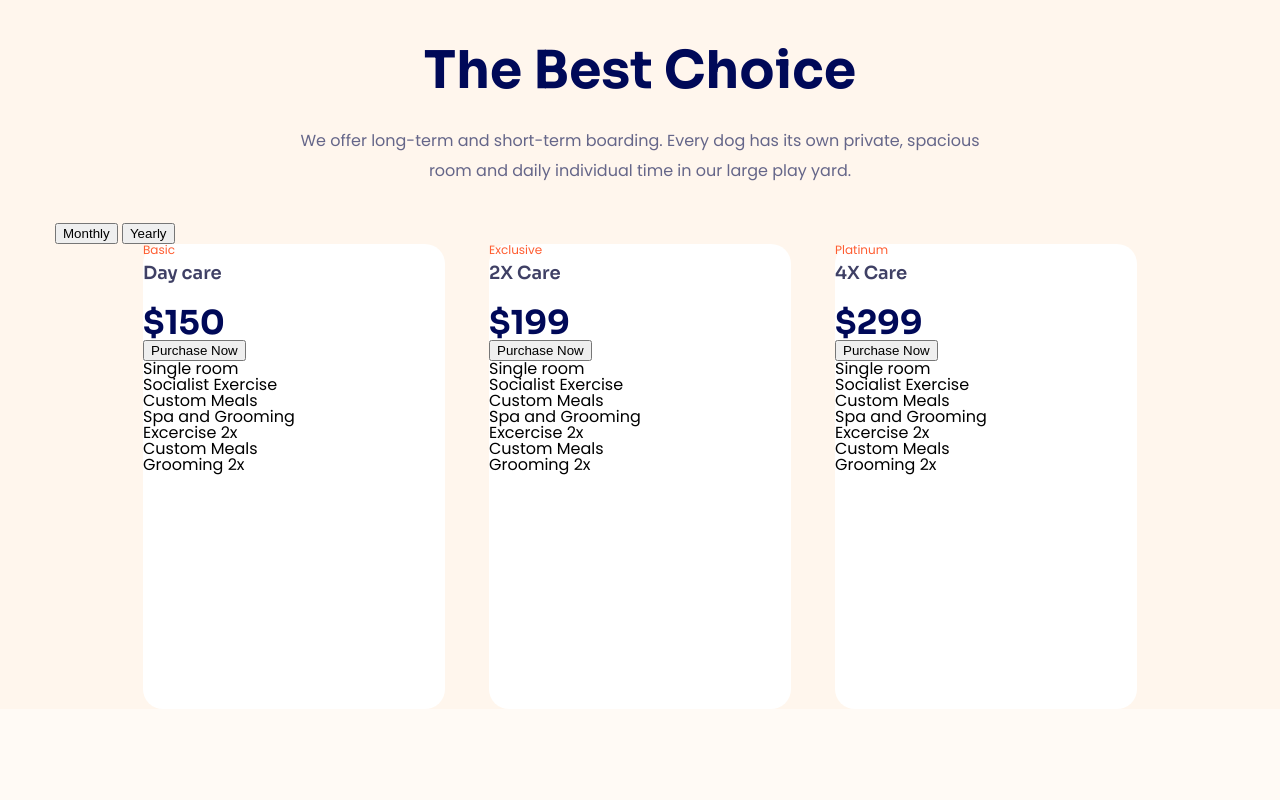
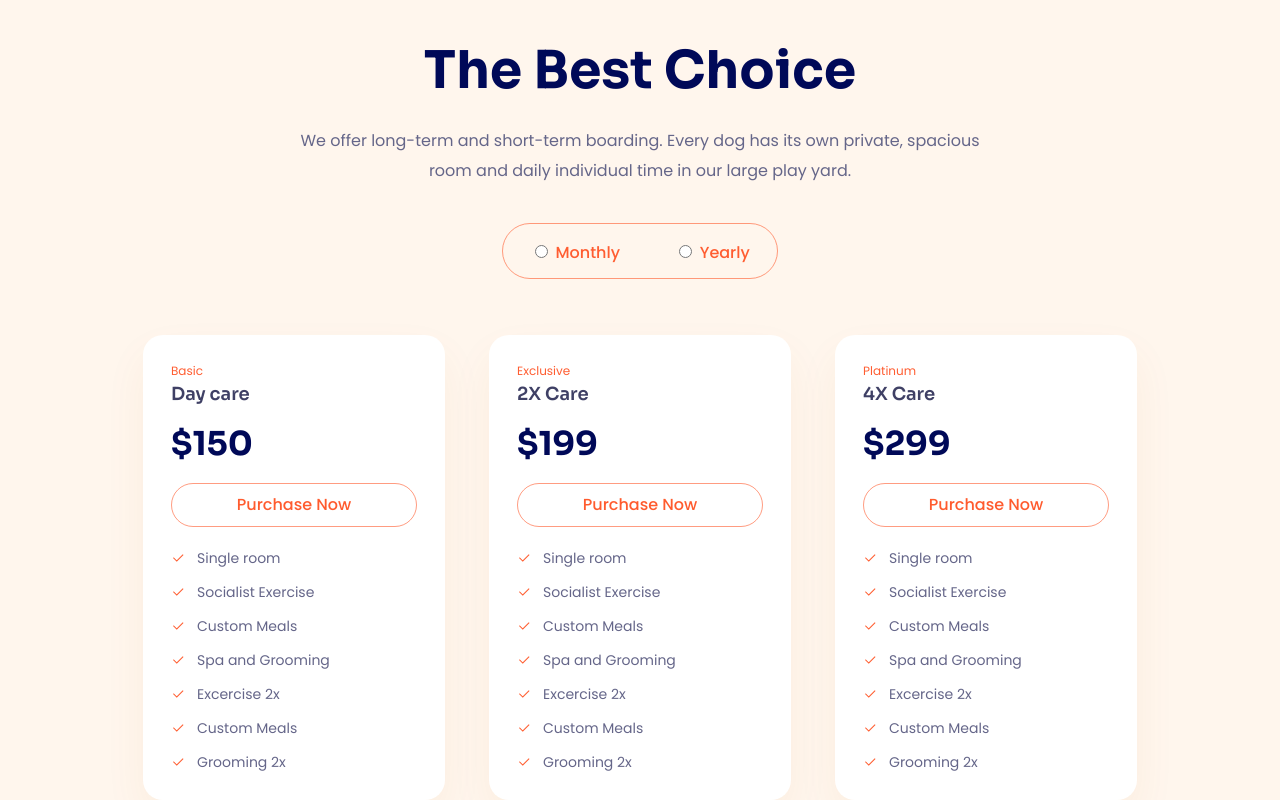
Before and after one commit to tran3tin/project4, a website: page index.html in a window 1280 px wide. Shown: the part 4154-4954 px from the top of the page. Before the commit the page ends 4863 px from the top, so only its background shows below. Drawn offline with Linux system fonts and the light colour scheme.

Commit message:
pricing-toggle 01

```diff
--- a/index.html
+++ b/index.html
@@ -504,9 +504,17 @@
               private, spacious room and daily individual time in our large play
               yard.
             </p>
-            <div class="  ">
-              <button class="pricing__month">Monthly</button>
-              <button class="pricing-year">Yearly</button>
+            <div class="pricing-toggle">
+              <div class="pricing-switch">
+                <div class="pricing-switch__group">
+                  <input type="radio" id="monthly" name="time" />
+                  <label for="monthly" class="toggle-label">Monthly</label>
+                </div>
+                <div class="pricing-switch__group">
+                  <input type="radio" id="yearly" name="time" />
+                  <label for="yearly" class="toggle-label">Yearly</label>
+                </div>
+              </div>
             </div>
             <div class="pricing-list">
               <!-- Pricing Item 1 -->
--- a/styles.css
+++ b/styles.css
@@ -1059,11 +1059,36 @@ a {
   line-height: 1.87; /* 187.5% */
 }
 
+.pricing-toggle {
+  display: flex;
+  justify-content: center;
+}
+
+.pricing-switch {
+  display: flex;
+  align-items: center;
+  justify-content: space-around;
+  width: 276px;
+  height: 56px;
+  border-radius: 31px;
+  border: 1px solid #ff5b2e99;
+}
+
+.toggle-label {
+  color: var(--second-color);
+  text-align: center;
+  font-family: var(--first-font);
+  font-size: 1.6rem;
+  font-style: normal;
+  font-weight: 500;
+  line-height: 1; /* 100% */
+}
+
 .pricing-list {
   display: flex;
   justify-content: space-between;
   width: 994px;
-  margin: 0 auto;
+  margin: 56px auto 0px;
 }
 
 .pricing-item {
@@ -1071,6 +1096,8 @@ a {
   height: 465px;
   border-radius: 20px;
   background: #fff;
+  padding: 30px 28px 43px;
+  box-shadow: 0px 20px 44px 0px rgba(195, 108, 22, 0.06);
 }
 
 .pricing-item__subtitle {
@@ -1101,3 +1128,47 @@ a {
   line-height: 1.03; /* 103.03% */
   margin-top: 24px;
 }
+
+.pricing-item__btn {
+  width: 246px;
+  height: 44px;
+  border-radius: 39px;
+  border: 1px solid rgba(255, 91, 46, 0.6);
+  background: none;
+  color: #ff5b2e;
+  font-family: Poppins;
+  font-size: 1.6rem;
+  font-style: normal;
+  font-weight: 500;
+  line-height: 1; /* 100% */
+  margin-top: 22px;
+  transition: background 0.3s linear, color 0.3s linear;
+}
+
+.pricing-item__btn:hover {
+  background: #ff5b2e;
+  color: #fff;
+}
+
+.pricing-item__list {
+  margin-top: 24px;
+}
+
+.pricing-item__item + .pricing-item__item {
+  margin-top: 18px;
+}
+
+.pricing-item__item {
+  display: flex;
+  column-gap: 12px;
+  color: #656689;
+  font-family: var(--first-font);
+  font-size: 1.4rem;
+  font-style: normal;
+  font-weight: 400;
+  line-height: 1; /* 100% */
+}
+
+.pricing-item__item::before {
+  content: url(./img/check-icon.png);
+}
```
Also changed, not shown: img/check-icon.png (added).
